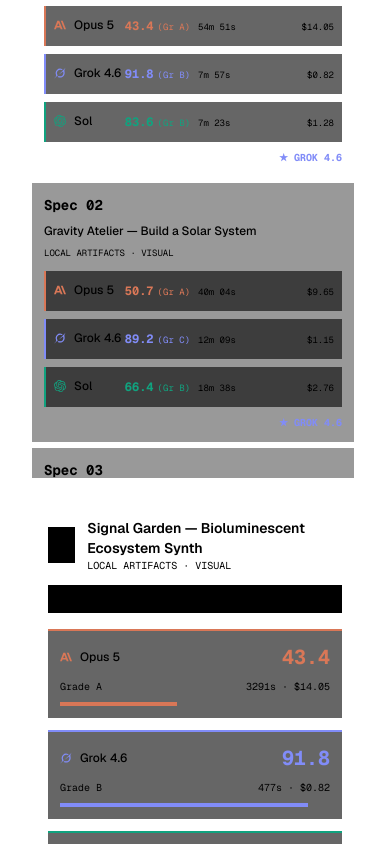
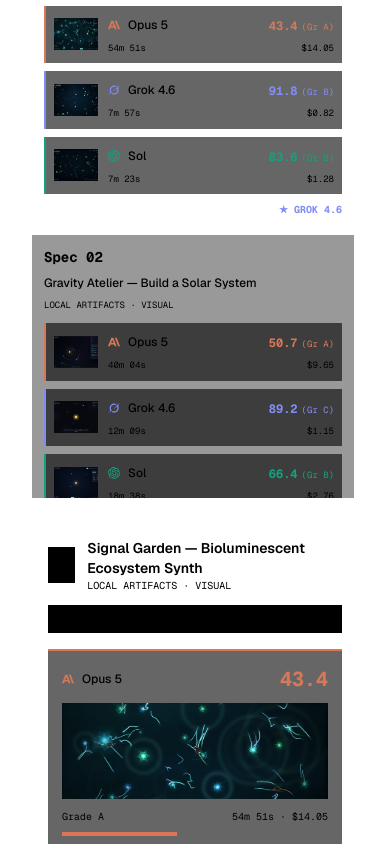
Before and after one commit to johnlindquist/opus5-vs-gpt56-vs-grok46, a Next.js app: page / in a window 390 px wide. Shown: the part 8940-9784 px from the top of the page. Built offline with nearby package versions, Linux system fonts and the light colour scheme.

Commit message:
feat: integrate build screenshot thumbnails into rubric matrix and inspector cards

```diff
--- a/src/components/battle-charts.tsx
+++ b/src/components/battle-charts.tsx
@@ -775,11 +775,11 @@ export function ScoreChart({ specs }: { specs: SpecRow[] }) {
       {/* VIEW: Rubric Matrix with Multi-Metric Stats (Duration & Cost) */}
       {mode === "heatmap" && (
         <div className="space-y-3">
-          <div className="hidden grid-cols-[60px_minmax(180px,1.2fr)_repeat(3,minmax(140px,1fr))_110px] border-b border-border bg-card p-3 font-mono text-[10px] uppercase tracking-wider text-muted-foreground md:grid md:items-center">
+          <div className="hidden grid-cols-[55px_minmax(200px,1.2fr)_repeat(3,minmax(160px,1fr))_110px] border-b border-border bg-card p-3 font-mono text-[10px] uppercase tracking-wider text-muted-foreground md:grid md:items-center">
             <button type="button" onClick={() => setSort(sort === "id" ? "margin" : "id")} className="hover:text-foreground text-left">
               Spec
             </button>
-            <span>Title / Track</span>
+            <span>Title / Staged Build</span>
             <button type="button" onClick={() => setSort(sort === "claude" ? "id" : "claude")} className="text-center hover:text-foreground">
               <ProviderMark provider="claude" compact />
             </button>
@@ -793,26 +793,48 @@ export function ScoreChart({ specs }: { specs: SpecRow[] }) {
               Winner
             </button>
           </div>
-          <div className="max-h-[560px] space-y-1.5 overflow-y-auto pr-1">
+          <div className="max-h-[580px] space-y-1.5 overflow-y-auto pr-1">
             {processedSpecs.map((spec) => {
               const b = specMap.get(spec.id);
               return (
                 <div
                   key={spec.id}
                   onClick={() => setSelectedSpecId(spec.id)}
-                  className={`grid cursor-pointer gap-2 border p-3 transition-colors ${
+                  className={`group grid cursor-pointer gap-2 border p-3 transition-colors ${
                     selectedSpecId === spec.id
-                      ? "border-foreground bg-surface-1"
+                      ? "border-foreground bg-surface-1 shadow-[0_0_20px_rgba(255,255,255,0.04)]"
                       : "border-border/60 bg-black/40 hover:border-border hover:bg-black"
-                  } grid-cols-1 md:grid-cols-[60px_minmax(180px,1.2fr)_repeat(3,minmax(140px,1fr))_110px] md:items-center`}
+                  } grid-cols-1 md:grid-cols-[55px_minmax(200px,1.2fr)_repeat(3,minmax(160px,1fr))_110px] md:items-center`}
                 >
                   <span className="font-mono text-sm font-bold text-foreground">Spec {spec.id}</span>
-                  <div className="min-w-0 pr-3">
-                    <span className="block truncate text-xs font-medium text-foreground">{spec.title}</span>
+
+                  {/* Spec Title & Product Preview Thumbnail */}
+                  <div className="flex items-center gap-3 min-w-0 pr-3">
+                    <div className="hidden sm:block relative h-9 w-14 shrink-0 overflow-hidden border border-border/80 bg-black">
+                      <img
+                        src={`/showcase/${spec.id}-claude.webp`}
+                        alt={`Preview of Spec ${spec.id}`}
+                        loading="lazy"
+                        className="h-full w-full object-cover transition-transform duration-300 group-hover:scale-105"
+                        onError={(e) => {
+                          const fallback = `/previews/${spec.cells.claude?.cell_id}.webp`;
+                          if (e.currentTarget.src !== fallback) {
+                            e.currentTarget.src = fallback;
+                          }
+                        }}
+                      />
+                    </div>
+                    <div className="min-w-0 flex-1">
+                      <span className="block truncate text-xs font-medium text-foreground group-hover:underline">
+                        {spec.title}
+                      </span>
                       <span className="font-mono text-[9px] text-muted-foreground uppercase">
                         {eraLabel(spec.era)} · {spec.track ?? spec.kind}
                       </span>
                     </div>
+                  </div>
+
+                  {/* 3 Model Build Columns with Individual Screenshots */}
                   {PROVIDER_ORDER.map((provider) => {
                     const grade = spec.triad.providers[provider];
                     const cell = spec.cells[provider];
@@ -825,15 +847,31 @@ export function ScoreChart({ specs }: { specs: SpecRow[] }) {
                     return (
                       <div
                         key={provider}
-                        className="flex items-center justify-between gap-2 border border-border/60 bg-black/60 p-2 md:flex-col md:items-start"
+                        className="flex items-center gap-2.5 border border-border/60 bg-black/60 p-2 transition-colors hover:border-border/90"
                         style={{ borderLeft: `2px solid ${color}` }}
                       >
+                        {/* Build Screenshot Thumbnail */}
+                        {cell?.cell_id && (
+                          <div className="relative h-8 w-11 shrink-0 overflow-hidden border border-border/80 bg-black">
+                            <img
+                              src={`/previews/${cell.cell_id}.webp`}
+                              alt={`${PROVIDER_SHORT[provider]} build for Spec ${spec.id}`}
+                              loading="lazy"
+                              className="h-full w-full object-cover"
+                              onError={(e) => {
+                                (e.currentTarget as HTMLElement).style.display = "none";
+                              }}
+                            />
+                          </div>
+                        )}
+
+                        <div className="min-w-0 flex-1">
                           <div className="flex w-full items-center justify-between">
                             <span className="mega-label md:hidden">
                               <ProviderMark provider={provider} compact />
                             </span>
                             <span
-                            className="font-mono text-xs font-bold"
+                              className="font-mono text-xs font-bold tabular-nums"
                               style={{ color: failed ? "#f43f5e" : color }}
                             >
                               {typeof score === "number" ? score.toFixed(1) : score}
@@ -847,8 +885,10 @@ export function ScoreChart({ specs }: { specs: SpecRow[] }) {
                             <span>{cost > 0 ? `$${cost.toFixed(2)}` : "—"}</span>
                           </div>
                         </div>
+                      </div>
                     );
                   })}
+
                   <div className="font-mono text-[10px] text-right md:text-left">
                     {b && b.winner !== "tie" ? (
                       <span className="font-bold uppercase" style={{ color: PROVIDER_COLOR[b.winner] }}>
@@ -896,11 +936,10 @@ export function ScoreChart({ specs }: { specs: SpecRow[] }) {
               const score = isRawMode ? grade.score : (selectedBreakdown?.scores[provider] ?? grade.score);
               const duration = selectedBreakdown?.durations[provider] ?? (cell?.duration_seconds ?? 0);
               const cost = selectedBreakdown?.costs[provider] ?? Number(cell?.cost_usd ?? 0);
-
               return (
                 <div
                   key={provider}
-                  className="border border-border/80 bg-black/60 p-3"
+                  className="border border-border/80 bg-black/60 p-3.5"
                   style={{ borderTop: `2px solid ${color}` }}
                 >
                   <div className="flex items-center justify-between">
@@ -909,9 +948,22 @@ export function ScoreChart({ specs }: { specs: SpecRow[] }) {
                       {typeof score === "number" ? score.toFixed(1) : score}
                     </span>
                   </div>
-                  <div className="mt-2 flex items-center justify-between font-mono text-[10px] text-muted-foreground">
+                  {cell?.cell_id && (
+                    <div className="mt-2.5 relative h-24 w-full overflow-hidden border border-border/70 bg-black">
+                      <img
+                        src={`/previews/${cell.cell_id}.webp`}
+                        alt={`${PROVIDER_SHORT[provider]} capture for Spec ${selectedSpec.id}`}
+                        loading="lazy"
+                        className="h-full w-full object-cover"
+                        onError={(e) => {
+                          (e.currentTarget as HTMLElement).style.display = "none";
+                        }}
+                      />
+                    </div>
+                  )}
+                  <div className="mt-2.5 flex items-center justify-between font-mono text-[10px] text-muted-foreground">
                     <span>Grade {grade.letter}</span>
-                    <span>{duration > 0 ? `${duration.toFixed(0)}s` : "—"} · ${cost.toFixed(2)}</span>
+                    <span>{duration > 0 ? formatDuration(duration) : "—"} · ${cost.toFixed(2)}</span>
                   </div>
                   <div className="mt-2 h-1 w-full bg-border">
                     <div className="h-full" style={{ width: `${Math.min(100, Math.max(0, Number(score)))}%`, backgroundColor: color }} />
```
Lines whose indentation alone changed are shown as unchanged.
